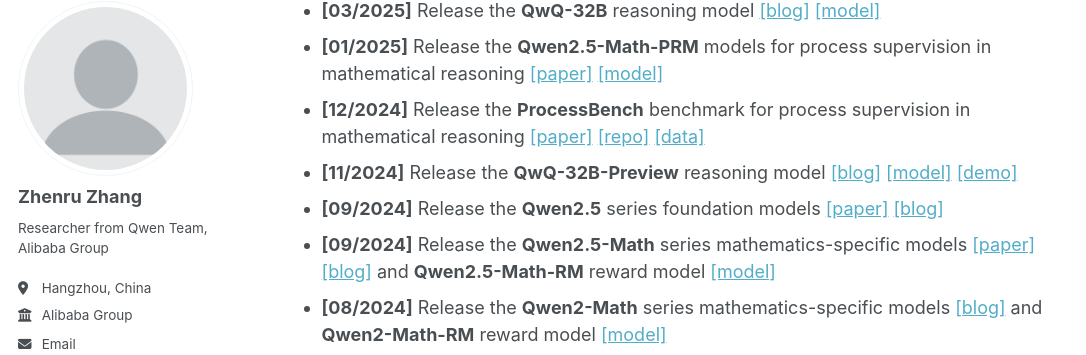
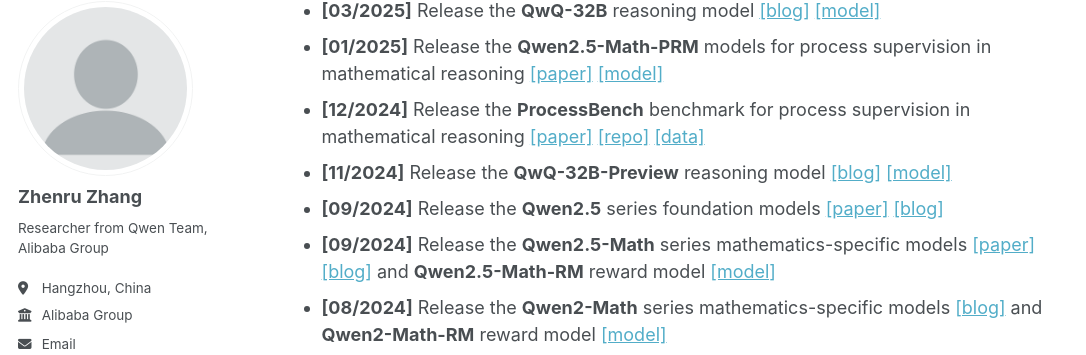
Before and after one commit to zhenruzhang/zhenruzhang.github.io, a Jekyll site: the page built from _pages/about.md, in a window 1280 px wide and 900 px high, scrolled down 573 px. Shown: the part 98-453 px from the top of the window, without its empty margins (0-1086 px from the left). Built offline with Jekyll 4.4.1, drawn with Linux system fonts in a browser that asks for light colours; some web fonts are replaced; a script that is not in the unit is left out.

Commit message:
Update about.md

```diff
--- a/_pages/about.md
+++ b/_pages/about.md
@@ -19,9 +19,9 @@ Please feel free to contact me (zhangzhenru.zzr@alibaba-inc.com) if you are inte
 - **[05/2025]** Release the paper of modeling world preference **(WorldPM)** [[paper]](https://arxiv.org/abs/2505.10527)
 - **[04/2025]** Release the **Qwen3** series foundation models [[blog]](https://qwenlm.github.io/blog/qwen3/) [[model]](https://huggingface.co/collections/Qwen/qwen3-67dd247413f0e2e4f653967f) [[paper]](https://arxiv.org/abs/2505.09388)
 - **[03/2025]** Release the **QwQ-32B** reasoning model [[blog]](https://qwenlm.github.io/blog/qwq-32b/) [[model]](https://huggingface.co/Qwen/QwQ-32B)
-- **[01/2025]** Release the **Qwen2.5-Math-PRM** models for process supervision in mathematical reasoning [[paper]](https://https://arxiv.org/abs/2501.07301) [[model]](https://huggingface.co/Qwen/Qwen2.5-Math-PRM-72B)
-- **[12/2024]** Release the **ProcessBench** benchmark for process supervision in mathematical reasoning [[paper]](https://https://arxiv.org/abs/2412.06559) [[repo]](https://github.com/QwenLM/ProcessBench) [[data]](https://huggingface.co/datasets/Qwen/ProcessBench)
-- **[11/2024]** Release the **QwQ-32B-Preview** reasoning model [[blog]](https://qwenlm.github.io/blog/qwq-32b-preview/) [[model]](https://huggingface.co/Qwen/QwQ-32B-Preview) [[demo]](https://huggingface.co/spaces/Qwen/QwQ-32B-preview)
+- **[01/2025]** Release the **Qwen2.5-Math-PRM** models for process supervision in mathematical reasoning [[paper]](https://arxiv.org/abs/2501.07301) [[model]](https://huggingface.co/Qwen/Qwen2.5-Math-PRM-72B)
+- **[12/2024]** Release the **ProcessBench** benchmark for process supervision in mathematical reasoning [[paper]](https://arxiv.org/abs/2412.06559) [[repo]](https://github.com/QwenLM/ProcessBench) [[data]](https://huggingface.co/datasets/Qwen/ProcessBench)
+- **[11/2024]** Release the **QwQ-32B-Preview** reasoning model [[blog]](https://qwenlm.github.io/blog/qwq-32b-preview/) [[model]](https://huggingface.co/Qwen/QwQ-32B-Preview)
 - **[09/2024]** Release the **Qwen2.5** series foundation models [[paper]](https://arxiv.org/abs/2412.15115) [[blog]](https://qwenlm.github.io/blog/qwen2.5/)
 - **[09/2024]** Release the **Qwen2.5-Math** series mathematics-specific models [[paper]](https://arxiv.org/abs/2409.12122) [[blog]](https://qwenlm.github.io/blog/qwen2.5-math/) and **Qwen2.5-Math-RM** reward model [[model]](https://huggingface.co/Qwen/Qwen2.5-Math-RM-72B)
 - **[08/2024]** Release the **Qwen2-Math** series mathematics-specific models [[blog]](https://qwenlm.github.io/blog/qwen2-math/) and **Qwen2-Math-RM** reward model [[model]](https://huggingface.co/Qwen/Qwen2-Math-RM-72B)
```
